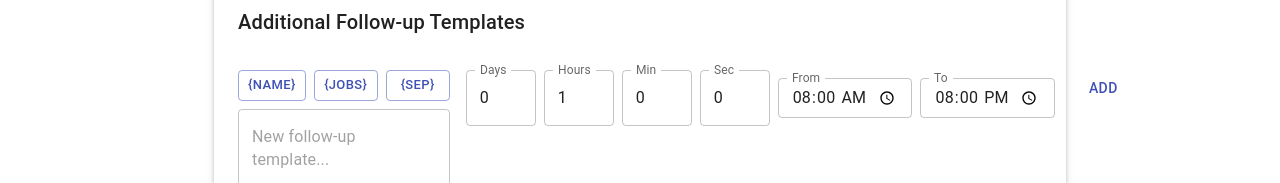
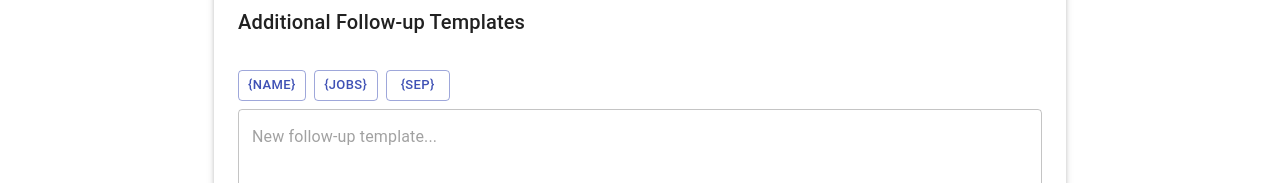
Before and after one commit to tarastm95/Yelp1, a React (Create React App) app in the folder frontend/: page /settings in a window 1280 px wide. Shown: the part 769-952 px from the top of the page. Built offline with nearby package versions, Linux system fonts and the light colour scheme; no server answers.

Commit message:
fix layout for add button

```diff
--- a/frontend/src/AutoResponseSettings.tsx
+++ b/frontend/src/AutoResponseSettings.tsx
@@ -434,7 +434,13 @@ const AutoResponseSettings: FC = () => {
                 </List>
               )}
 
-              <Stack direction="row" spacing={2} alignItems="flex-start" mt={2}>
+              <Stack
+                direction="row"
+                spacing={2}
+                alignItems="flex-start"
+                mt={2}
+                flexWrap="wrap"
+              >
                 <Box flexGrow={1}>
                   <Stack direction="row" spacing={1} mb={1}>
                     {PLACEHOLDERS.map(ph => (
```
